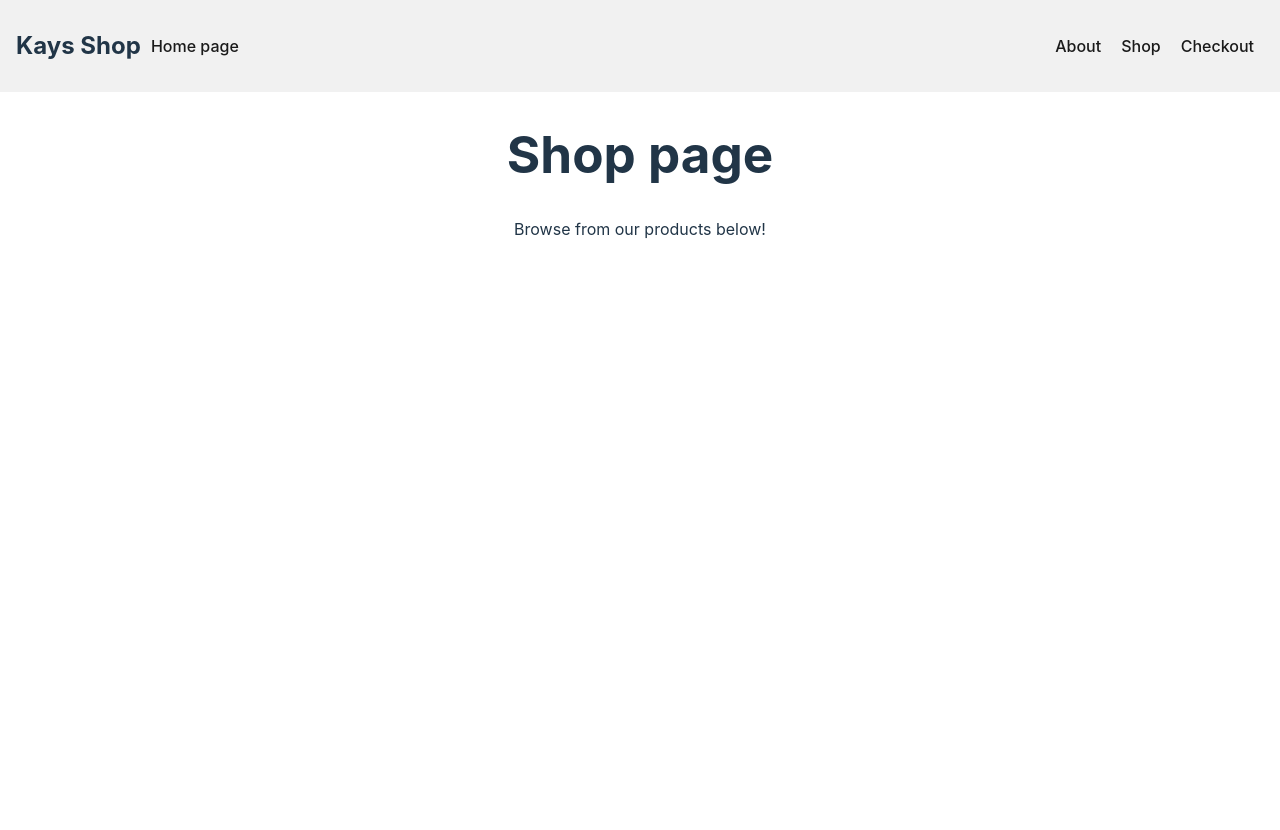
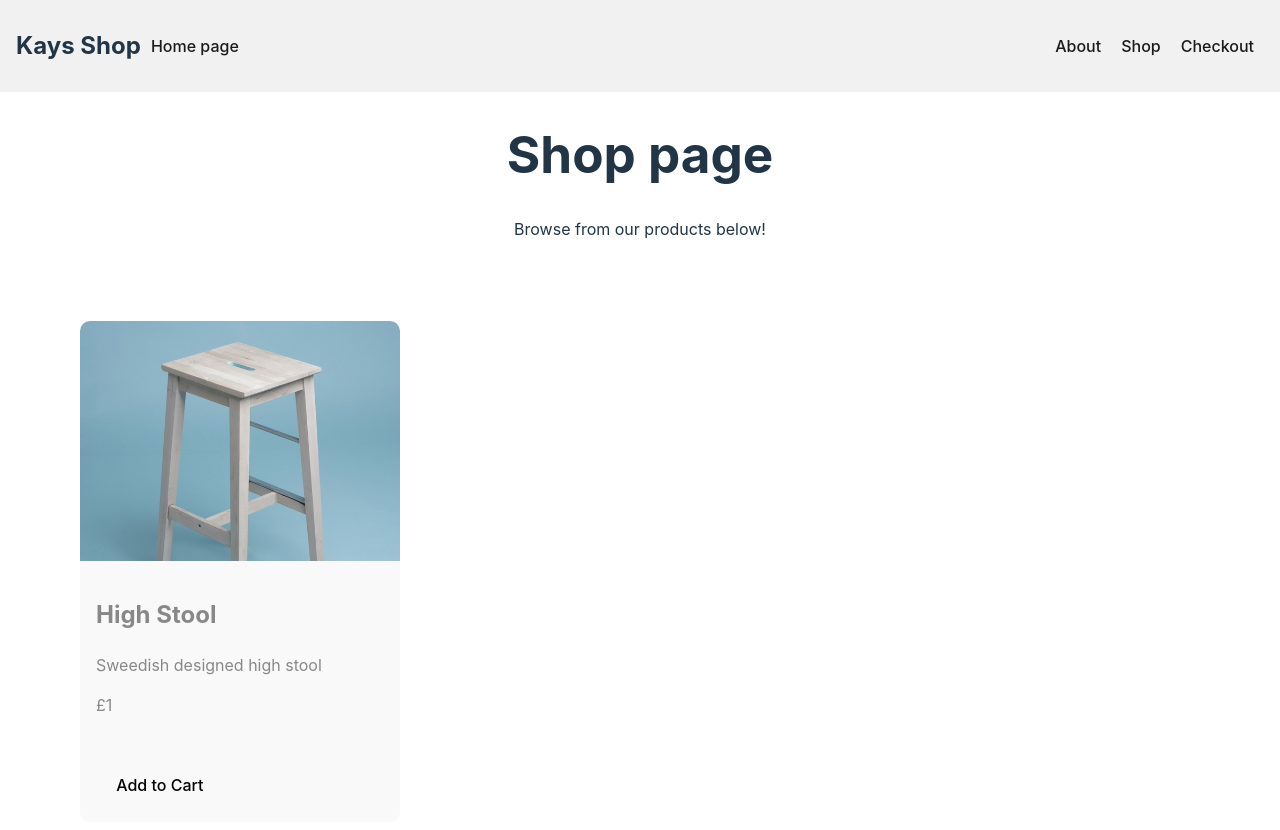
Before and after one commit to kimdogbe/odin_shop, a React (Vite) app: page /shop in a window 1280 px wide. Shown: the top 830 px of the page. Before the commit the page ends 800 px from the top, so only its background shows below. Built offline with nearby package versions, Linux system fonts and the light colour scheme.

Commit message:
Implement ProductCard compoenent with CSS

```diff
--- a/src/App.css
+++ b/src/App.css
@@ -65,3 +65,25 @@ nav ul li {
 #home-btn {
   margin-right: auto;
 }
+
+.product {
+  display: flex;
+  flex-direction: column;
+  text-align: left;
+  border-radius: 10px;
+  background-color: #f9f9f9;
+  color: #888;
+  width: 20rem;
+  margin: 5rem;
+  /* max-height: 500px; */
+}
+
+.product div {
+  padding: 1rem;
+}
+
+.product img {
+  object-fit: cover;
+  border-radius: 10px 10px 0px 0px;
+  height: 15rem;
+}
--- a/src/Shop.jsx
+++ b/src/Shop.jsx
@@ -1,10 +1,12 @@
 import { Link } from "react-router-dom"
+import ProductCard from "./components/ProductCard"
 
 function Shop() {
   return (
     <div>
       <h1>Shop page</h1>
       <p>Browse from our products below!</p>
+      <ProductCard />
     </div>
   )
 }
--- a/src/components/ProductCard.jsx
+++ b/src/components/ProductCard.jsx
@@ -1,9 +1,16 @@
-import AddBtn from "./AddBtn"
+import Button from "./AddBtn"
+import stool from "../assets/stool.jpg"
 
-function ProductCard() {
-  return <div>
-    <p>Product card</p>
-    <AddBtn />
+function ProductCard({ name="High Stool", description="Sweedish designed high stool", image=stool, price="£1" }) {
+  return <div className="product">
+    <img src={image} alt={description} />
+    <div>
+      <h2>{name}</h2>
+      <p>{description}</p>
+      <p>{price}</p>
+    </div>
+
+    <Button text="Add to Cart"/>
   </div>
 }
 
--- a/src/index.css
+++ b/src/index.css
@@ -45,6 +45,7 @@ button {
   background-color: #1a1a1a;
   cursor: pointer;
   transition: border-color 0.25s;
+  margin: 1rem;
 }
 button:hover {
   border-color: #646cff;
```
Also changed, not shown: src/assets/stool.jpg (added).
